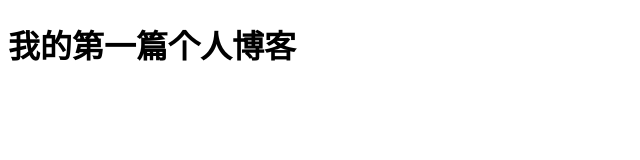
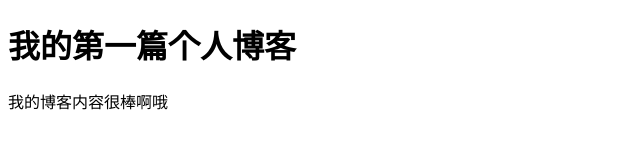
Before and after one commit to xujianingwui/xjnBlog, a plain HTML site: page index.html in a window 1280 px wide. Shown: the whole page, without its empty margins (0-640 px from the left). Drawn offline with Linux system fonts and the light colour scheme.

Commit message:
Update index.html

```diff
--- a/index.html
+++ b/index.html
@@ -6,5 +6,6 @@
 </head>
 <body>
     <h1>我的第一篇个人博客</h1>
+    <P>我的博客内容很棒啊哦</P>
 </body>
 </html>
```
